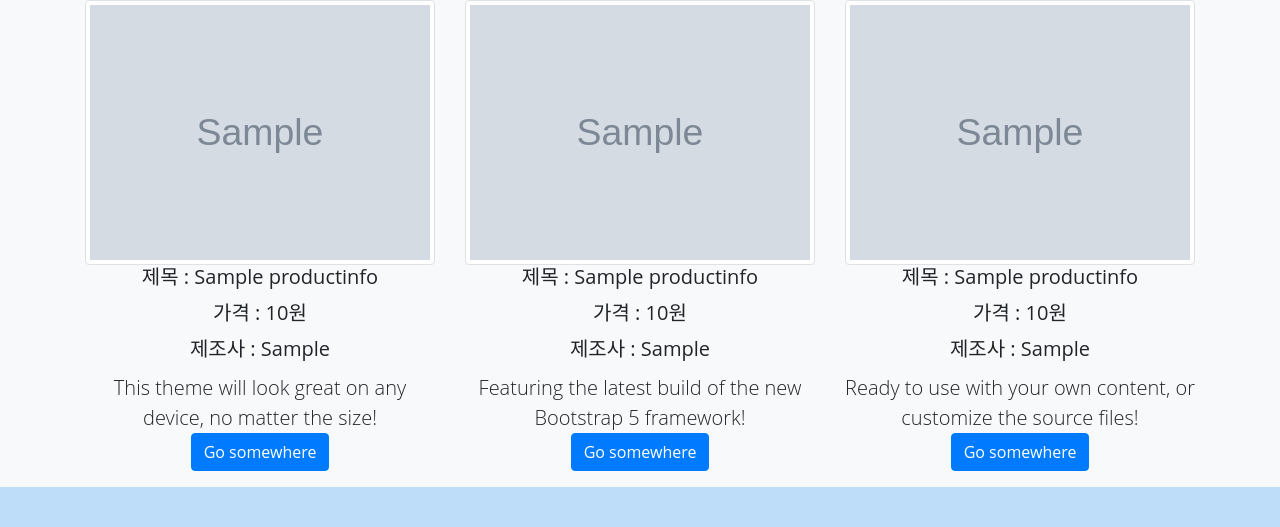
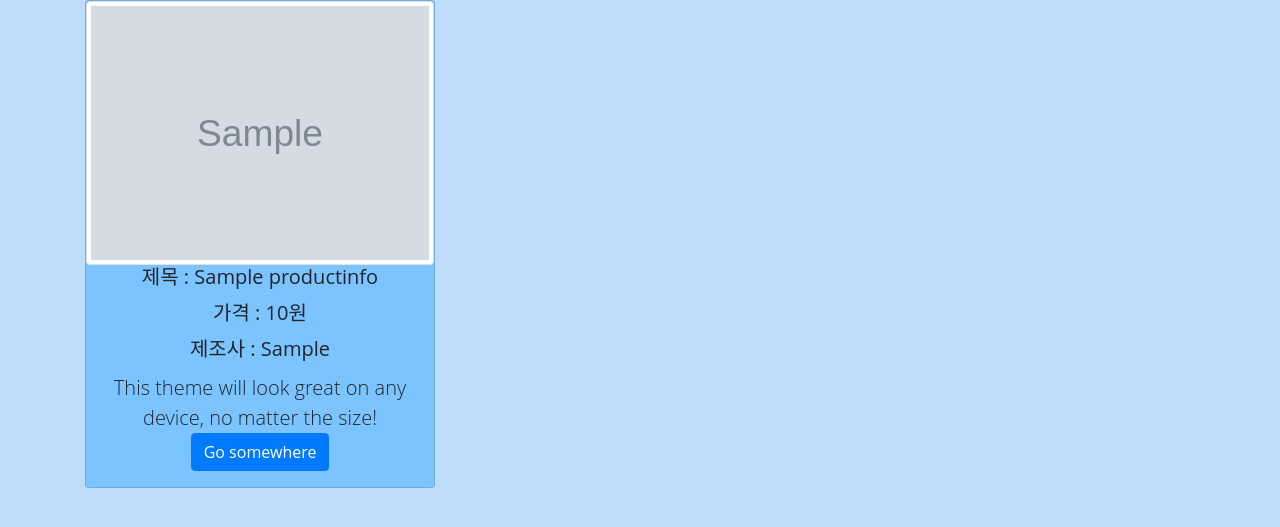
Before and after one commit to kimhyunso/Final_Project, a Django app: template bert_project/main/templates/main/detail.html in a window 1280 px wide. Shown: the part 56-583 px from the top of the page. Run offline with Django 3.2, Linux system fonts and the light colour scheme; the template is opened without the code that fills it: values that come from a table or form of the project are taken from there, others are empty; tables that the repository leaves empty hold one stand-in row (values such as "Sample post"); grey boxes marked "Sample" are stand-in pictures.

Commit message:
2023-04-26 13:50

```diff
--- a/bert_project/main/templates/main/detail.html
+++ b/bert_project/main/templates/main/detail.html
@@ -1,11 +1,12 @@
 {% extends 'base.html' %}
 {% block content %}
 
-{% for list in lists %}
-<section class="features-icons bg-light text-center">
+<section class="text-center">
   <div class="container">
       <div class="row">
+        {% for list in lists %}
             <div class="col-lg-4">
+              <div class="card" style="background: #7bc4ff">
                 <div class="features-icons-item mx-auto mb-5 mb-lg-0 mb-lg-3">
                   <div class="features-icons-icon d-flex"><i class="bi-window m-auto text-primary"></i></div>
                     <img src={{list.imageURL}} class="img-thumbnail" alt="...">
@@ -16,52 +17,10 @@
                     <a href="{{list.link}}" class="btn btn-primary stretched-link">Go somewhere</a>
                 </div>
               </div>
-          <div class="col-lg-4">
-              <div class="features-icons-item mx-auto mb-5 mb-lg-0 mb-lg-3">
-                  <div class="features-icons-icon d-flex"><i class="bi-layers m-auto text-primary"></i></div>
-                  <img src={{list.imageURL}} class="img-thumbnail" alt="...">
-                  <h5 class="card-title">제목 : {{list.title}}</h5>
-                  <h5 class="card-title">가격 : {{list.price}}원</h5>
-                  <h5 class="card-title">제조사 : {{list.maker}}</h5>
-                  <p class="lead mb-0">Featuring the latest build of the new Bootstrap 5 framework!</p>
-                  <a href="{{list.link}}" class="btn btn-primary stretched-link">Go somewhere</a>
             </div>
-          </div>
-          <div class="col-lg-4">
-              <div class="features-icons-item mx-auto mb-0 mb-lg-3">
-                  <div class="features-icons-icon d-flex"><i class="bi-terminal m-auto text-primary"></i></div>
-                  <img src={{list.imageURL}} class="img-thumbnail" alt="...">
-                  <h5 class="card-title">제목 : {{list.title}}</h5>
-                  <h5 class="card-title">가격 : {{list.price}}원</h5>
-                  <h5 class="card-title">제조사 : {{list.maker}}</h5>
-                  <p class="lead mb-0">Ready to use with your own content, or customize the source files!</p>
-                                  <a href="{{list.link}}" class="btn btn-primary stretched-link">Go somewhere</a>
-              </div>
-          </div>
+        {% endfor %}
       </div>
   </div>
 </section>
-{% endfor %}
+
 {% endblock content %}
-{% comment %} <div class="row">
-    <div class="container">
-      <div class="col my-3 row my-3">
-        <div class="w-30 h-30 p-3" style="background-color: #249afb">
-          <div class="card" style="width: 18rem;">
-            <div class="card-body">
-
-                {% for list in lists %}
-                <img src={{list.imageURL}} class="img-thumbnail" alt="...">
-                <h5 class="card-title">제목 : {{list.title}}</h5>
-                <h5 class="card-title">가격 : {{list.price}}원</h5>
-                <h5 class="card-title">제조사 : {{list.maker}}</h5>
-                <p class="card-text">Some quick example text to build on the card title and make up the bulk of the card's content.</p>
-                <a href="{{list.link}}" class="btn btn-primary stretched-link">Go somewhere</a>
-                {% endfor %}
-              </div>
-            </div>
-          </div>
-        </div>
-
-    </div>
-</div> {% endcomment %}
```
Lines whose indentation alone changed are shown as unchanged.
